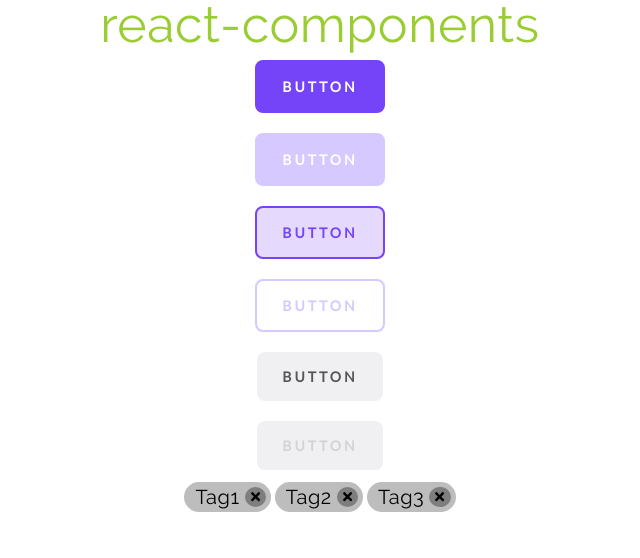
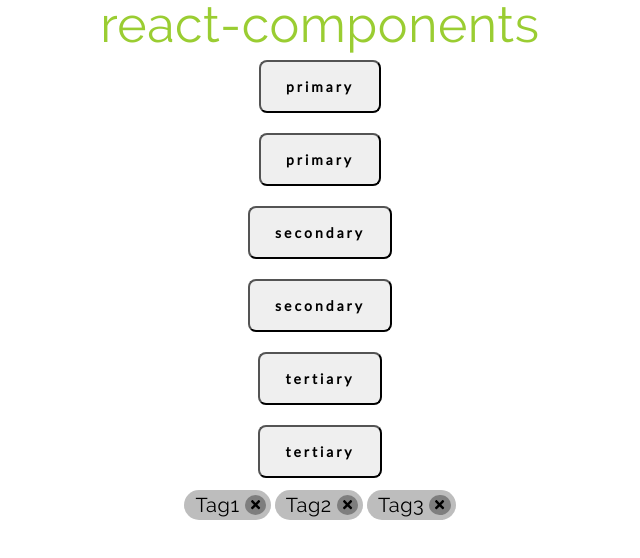
Before and after one commit to HIELIYA2/react-components, a React (Create React App) app: page / in a window 1280 px wide. Shown: the top 558 px of the page, without its empty margins (320-960 px from the left). Built offline with nearby package versions, Linux system fonts and the light colour scheme.

Commit message:
button cmp stateless

```diff
--- a/src/App.tsx
+++ b/src/App.tsx
@@ -12,13 +12,12 @@ const App: React.FC = () => {
     <div className="App">
       <header className="App-header">
       <h1>react-components</h1>
-      {/* onClick={()=>{}} */}
-      <Button value="primary" isDisabled="default"/>
-      <Button value="primary" isDisabled="disabled"/>
-      <Button value="secondary" isDisabled="default"/>
-      <Button value="secondary" isDisabled="disabled"/>
-      <Button value="tertiary" isDisabled="default"/>
-      <Button value="tertiary" isDisabled="disabled"/>
+      <Button value="primary" isDisabled={true} onClick={e => console.log(e)} />
+      <Button value="primary" isDisabled={false} onClick={() => console.log('2') }/>
+      <Button value="secondary" isDisabled={true} onClick={() => console.log('3') }/>
+      <Button value="secondary" isDisabled={false} onClick={() => console.log('4') }/>
+      <Button value="tertiary" isDisabled={true} onClick={() => console.log('5') }/>
+      <Button value="tertiary" isDisabled={false} onClick={()=>{}}/>
       <Tags/>
       </header>
     </div>
--- a/src/cmps/button/Button.jsx
+++ /dev/null
@@ -1,32 +0,0 @@
-import React, { Component } from "react";
-import './Button.css';
-
-//without state use react stateless function
-// interface Props {
-//     isDisabled?: boolean;
-//   }
-//   const App: React.FC = (props: Props) => {
-class Button extends Component {
-
-    // state = {
-    //     label: this.props.value,
-    //     isDisabled: this.props.isDisabled,
-    //
-    // }
-
-    handleIncrement = () => {
-        console.log('button clicked');
-    }
-
-    render() {
-        console.log('value', this.props.value, this.props.isDisabled);
-        const classes = `button  ${this.props.value} ${this.props.isDisabled}`
-        return (
-            <section>
-                <div className="buttons">
-                    <button onClick={this.handleIncrement} className={classes} >BUTTON</button>
-                </div>
-            </section>)
-    }
-}
-export default Button;
--- /dev/null
+++ b/src/cmps/button/Button.tsx
@@ -0,0 +1,19 @@
+import React, { MouseEvent } from "react";
+import './Button.css';
+
+// without state use react stateless function
+type props = {
+    isDisabled?: boolean;
+    value: string;
+    onClick(e: MouseEvent<HTMLElement>): void;
+}
+// ${value} ${isDisabled}
+const classes: string = `button`;
+
+const Button: React.FC<props> = ({ isDisabled, value, onClick: handleClick }) => (
+    <div className="buttons">
+        <button onClick={handleClick} className={classes}>{value}</button>
+    </div>
+)
+
+export default Button;
```
Also changed, not shown: 1 other file (tests, documents, lock files or other folders).
